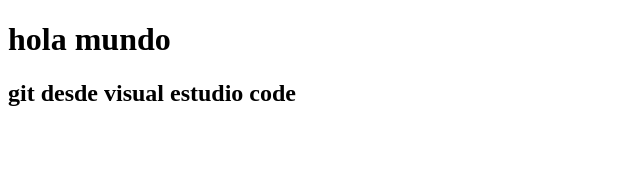
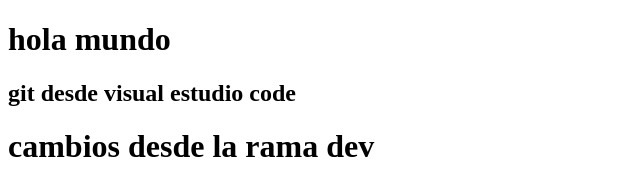
Before and after one commit to carlosromo351/clase1, a plain HTML site: page index.htm in a window 1280 px wide. Shown: the whole page, without its empty margins (0-640 px from the left). Drawn offline with Linux system fonts and the light colour scheme.

Commit message:
nuevo cambio  desde dev

```diff
--- a/index.htm
+++ b/index.htm
@@ -9,6 +9,6 @@
 <body>
     <h1> hola mundo </h1>
     <h2> git desde visual estudio code </h2>
-
+    <h1>cambios desde la rama dev</h1>
 </body>
 </html>
```
